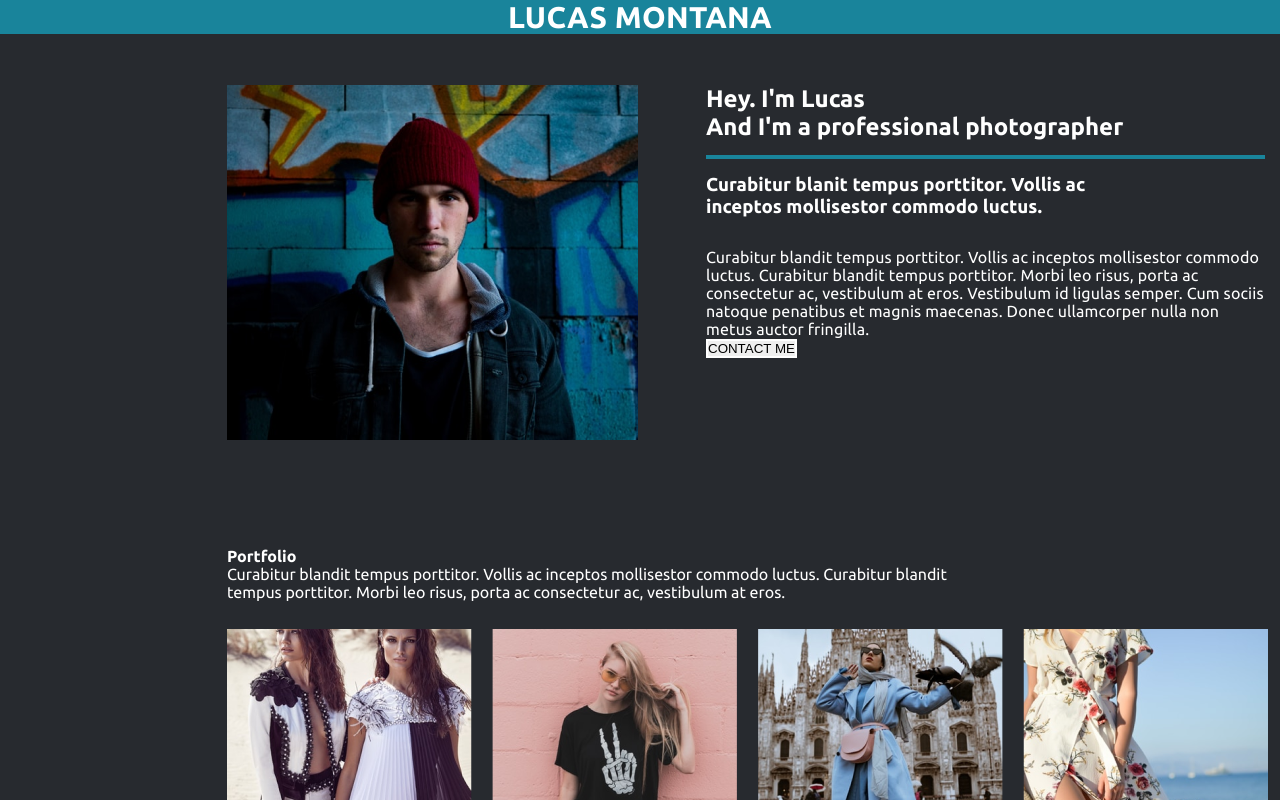
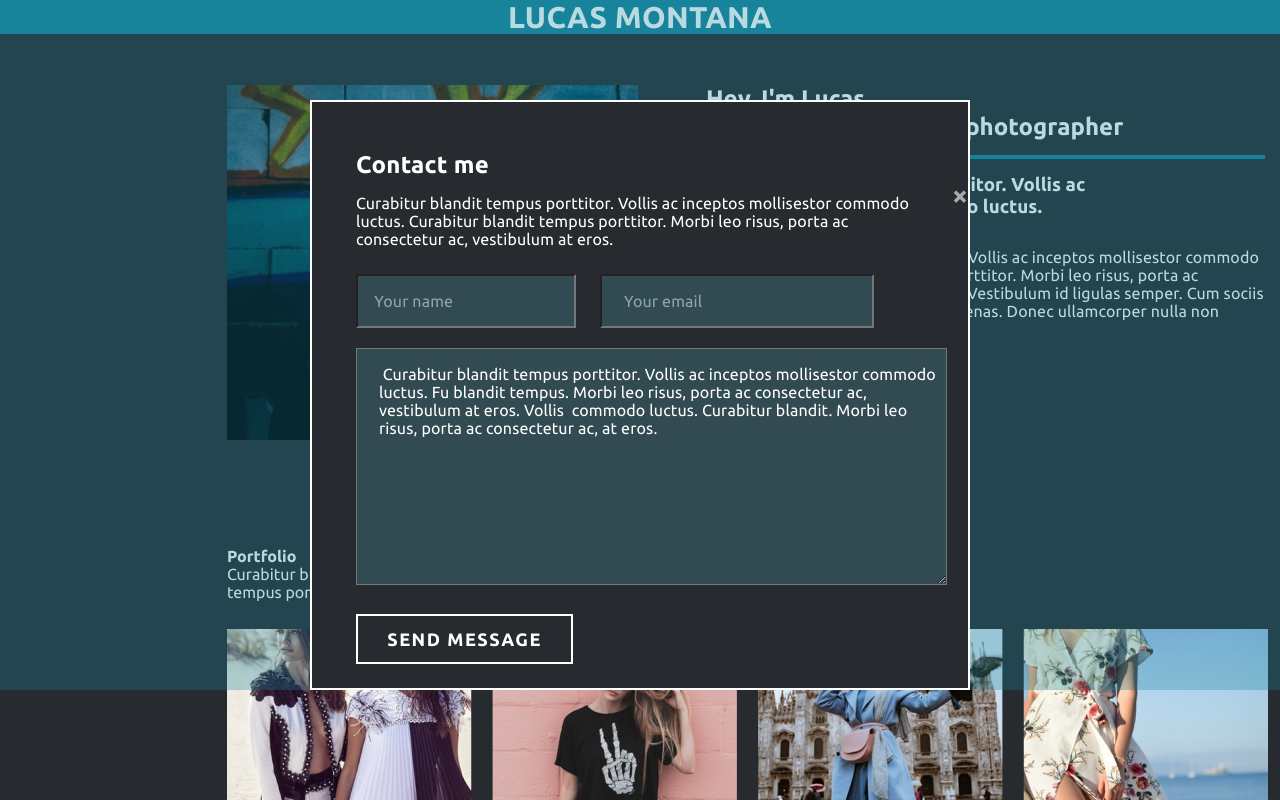
Before and after one commit to Miraidaa/exam-photographer-miraida, a plain HTML site: page index.html in a window 1280 px wide. Both pictures are taken after a click on the button "CONTACT ME". Shown: the top 800 px of the page. Drawn offline with Linux system fonts and the light colour scheme.

Commit message:
added modal files

```diff
--- a/index.html
+++ b/index.html
@@ -7,6 +7,7 @@
     <meta name="viewport" content="width=device-width, initial-scale=1.0" />
     <title>Document</title>
     <link rel="stylesheet" href="style.css" />
+    <link rel="stylesheet" href="modal.css">
   </head>
   <body>
     <div class="wrapper">
@@ -63,7 +64,41 @@
             <br />
             metus auctor fringilla.
           </p>
-          <button class="section__about-article-button">CONTACT ME</button>
+
+
+          <button id="myBtn" class="section__about-article-button"> CONTACT ME </button>
+
+          <div id="myModal" class="modal">
+            <div class="modal__content">
+              <h3 class="modal__title">Contact me</h3>
+              <span class="close">&times;</span>
+              <p class="modal__text">
+                Curabitur blandit tempus porttitor. Vollis ac inceptos
+                mollisestor commodo <br />
+                luctus. Curabitur blandit tempus porttitor. Morbi leo risus,
+                porta ac <br />
+                consectetur ac, vestibulum at eros.
+              </p>
+              <form action="#" class="form__modal">
+                <input
+                  type="text"
+                  name="name"
+                  value="Your name"
+                  class="form__modal-name"
+                />
+                <input
+                  type="text"
+                  name="email"
+                  value="Your email"
+                  class="form__modal-email"
+                />
+                <textarea name="pole" class="form__modal-textarea">
+ Curabitur blandit tempus porttitor. Vollis ac inceptos mollisestor commodo luctus. Fu blandit tempus. Morbi leo risus, porta ac consectetur ac, vestibulum at eros. Vollis  commodo luctus. Curabitur blandit. Morbi leo risus, porta ac consectetur ac, at eros. </textarea
+                >
+                <button class="form__modal-btn">SEND MESSAGE</button>
+              </form>
+            </div>
+            </div>
         </article>
       </section>
 
@@ -142,6 +177,6 @@
         </div>
       </footer>
     </div>
-
+ <script src="modal.js"></script>
 </body>
 </html>
--- /dev/null
+++ b/modal.js
@@ -0,0 +1,19 @@
+const modal = document.getElementById("myModal");
+
+const btn = document.getElementById("myBtn");
+
+const span = document.getElementsByClassName("close")[0];
+
+btn.onclick = function () {
+    modal.style.display = "block";
+}
+
+span.onclick = function () {
+    modal.style.display = "none";
+}
+
+window.onclick = function (event) {
+    if (event.target == modal) {
+        modal.style.display = "none";
+    }
+}
--- /dev/null
+++ b/modal.scss
@@ -0,0 +1,132 @@
+@import url("https://fonts.googleapis.com/css2?family=Ubuntu:wght@400;700&display=swap");
+
+* {
+  font-family: "Ubuntu", sans-serif;
+}
+
+.modal {
+  display: none;
+  position: fixed;
+  z-index: 1;
+  padding-top: 100px;
+  left: 0;
+  top: 0;
+  width: 100%;
+  height: 100;
+  overflow: auto;
+  background: rgba(25, 132, 155, 0.3);
+
+  .modal__content {
+    max-width: 656px;
+    max-height: 586px;
+    background: #272a2f;
+    border: 2px solid white;
+    margin: 0 auto;
+
+    .modal__title {
+      font-weight: 700;
+      font-size: 24px;
+      line-height: 28px;
+
+      letter-spacing: 0.01em;
+      padding-top: 49px;
+      padding-left: 44px;
+
+      color: #ffffff;
+    }
+
+    .modal__text {
+      font-weight: 400;
+      font-size: 16px;
+      line-height: 18px;
+      letter-spacing: 0.01em;
+      padding-top: 15px;
+      padding-left: 44px;
+      color: #ffffff;
+    }
+
+    .form__modal {
+      margin-left: 44px;
+      margin-top: 26px;
+      .form__modal-name {
+        max-width: 200px;
+        max-height: 50px;
+        padding-top: 16px;
+        padding-left: 16.26px;
+        padding-bottom: 16px;
+        font-weight: 300;
+        font-size: 16px;
+        line-height: 18px;
+        letter-spacing: 0.01em;
+
+        color: #8ea5ac;
+        background: #324b53;
+      }
+
+      .form__modal-email {
+        margin-left: 20px;
+        max-width: 347px;
+        max-height: 50px;
+        padding-top: 16px;
+        padding-left: 22px;
+        padding-bottom: 16px;
+        font-weight: 300;
+        font-size: 16px;
+        line-height: 18px;
+        letter-spacing: 0.01em;
+
+        color: #8ea5ac;
+        background: #324b53;
+      }
+
+      .form__modal-textarea {
+        width: 567px;
+        height: 219px;
+        margin-top: 20px;
+        padding-top: 16px;
+        padding-left: 22px;
+        background: #324b53;
+        font-weight: 400;
+        font-size: 16px;
+        line-height: 18px;
+        letter-spacing: 0.01em;
+
+        color: #ffffff;
+      }
+
+      .form__modal-btn {
+        width: 217px;
+        height: 50px;
+        border: 2px solid #ffffff;
+        box-sizing: border-box;
+        margin-top: 26px;
+        margin-bottom: 49px;
+        font-weight: 700;
+        font-size: 18px;
+        line-height: 21px;
+        /* identical to box height */
+
+        text-align: center;
+        letter-spacing: 1.5px;
+        text-transform: uppercase;
+        background: #272a2f;
+
+        color: #ffffff;
+      }
+    }
+  }
+}
+
+.close {
+  color: #aaa;
+  float: right;
+  font-size: 28px;
+  font-weight: bold;
+}
+
+.close:hover,
+.close:focus {
+  color: black;
+  text-decoration: none;
+  cursor: pointer;
+}
```
Also changed, not shown: modal.css (added), 1 other file.
